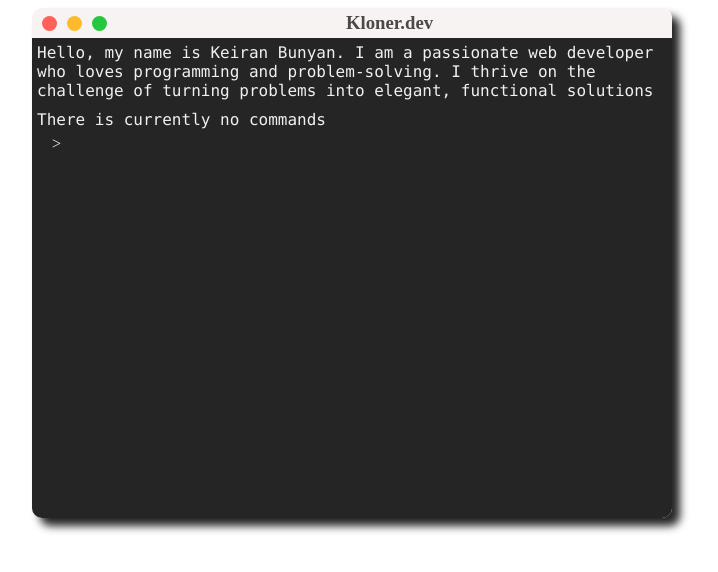
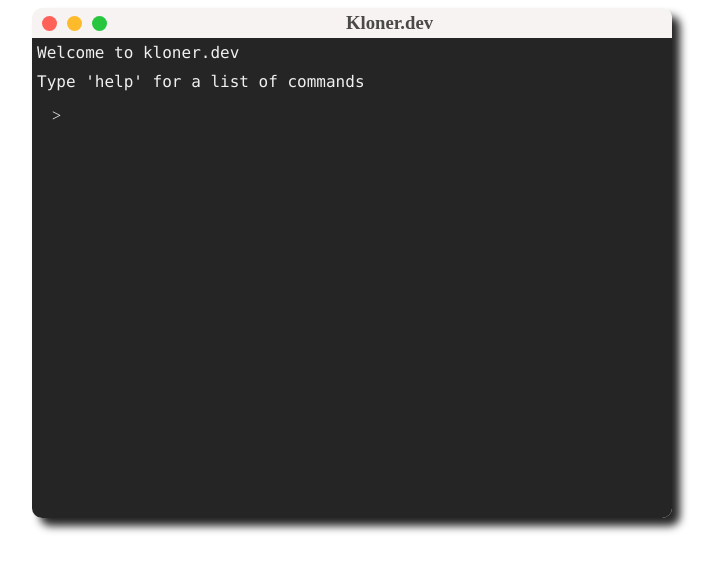
Before and after one commit to Klon3r/kloner-dev, a React (Vite) app: page / in a window 1280 px wide. Shown: the top 572 px of the page, without its empty margins (288-1006 px from the left). Built offline with nearby package versions, Linux system fonts and the light colour scheme.

Commit message:
Added more functionality to terminal input
- help, clear & email

```diff
--- a/src/components/App.tsx
+++ b/src/components/App.tsx
@@ -3,8 +3,7 @@
 
 function App() {
   const [text, setText] = useState("");
-  const introText: string =
-    "Hello, my name is Keiran Bunyan. I am a passionate web developer who loves programming and problem-solving. I thrive on the challenge of turning problems into elegant, functional solutions";
+  const introText: string = "Welcome to kloner.dev";
 
   const updateText = () => {
     for (let i = 0; i < introText.length; i++) {
--- a/src/components/Terminal.tsx
+++ b/src/components/Terminal.tsx
@@ -1,10 +1,58 @@
+import SlowType from "./useSlowType";
+import { useState } from "react";
+
 function Terminal() {
+  const [commandInput, setCommandInput] = useState("");
+  const [output, setOutput] = useState("");
+
+  // Custom hook usage
+  const lines = SlowType(output, 10);
+
+  function changeInput(e: string) {
+    setCommandInput(e);
+  }
+
+  function checkKeyPress(key: string) {
+    if (key === "Enter") {
+      commandCheck(commandInput);
+      setCommandInput("");
+    }
+  }
+
+  function commandCheck(value: string) {
+    console.log("You typed", value);
+    value = value.toLowerCase();
+
+    switch (value) {
+      case "help":
+        setOutput("List of Commands: clear, email\n");
+        break;
+      case "clear":
+        setOutput("clear");
+        break;
+      case "email":
+        setOutput("bunyan.keiran (at) gmail.com\n");
+        break;
+      default:
+        setOutput(`Unknown command: ${value}\n`);
+    }
+  }
+
   return (
     <>
-      <div id="command-div">There is currently no commands</div>
+      <div id="command-div">Type 'help' for a list of commands</div>
+      <div id="terminal-body">
+        {lines.map((line, index) => (
+          <div key={index}>{line}</div>
+        ))}
+      </div>
       <div id="terminal-input-div">
-        <p id="prompt">{">"}</p>
-        <input />
+        <p id="prompt">{"> "} </p>
+        <input
+          onChange={(e) => changeInput(e.target.value)}
+          value={commandInput}
+          onKeyDown={(e) => checkKeyPress(e.key)}
+        />
       </div>
     </>
   );
--- /dev/null
+++ b/src/components/useSlowType.tsx
@@ -0,0 +1,30 @@
+import { useEffect, useState } from "react";
+
+function useSlowType(text: string, speed: number) {
+  const [outputText, setOutputText] = useState("");
+
+  useEffect(() => {
+    const typeText = () => {
+      if (text === "clear") {
+        setOutputText("");
+        return "";
+      }
+
+      let timeoutId: NodeJS.Timeout;
+      for (let i = 0; i < text.length; i++) {
+        timeoutId = setTimeout(() => {
+          setOutputText((prevText) => prevText + text.charAt(i));
+        }, i * speed);
+      }
+      return () => clearTimeout(timeoutId);
+    };
+
+    typeText();
+  }, [text, speed]);
+
+  const lines = outputText.split("\n");
+
+  return lines;
+}
+
+export default useSlowType;
--- a/src/style.css
+++ b/src/style.css
@@ -109,3 +109,9 @@
 #prompt {
   color: #f0f0f0;
 }
+
+/* Terminal.css */
+.terminal-body {
+  white-space: pre-wrap; /* Preserve whitespace and line breaks */
+  font-family: monospace; /* Optional: use a monospace font for terminal-like appearance */
+}
```
